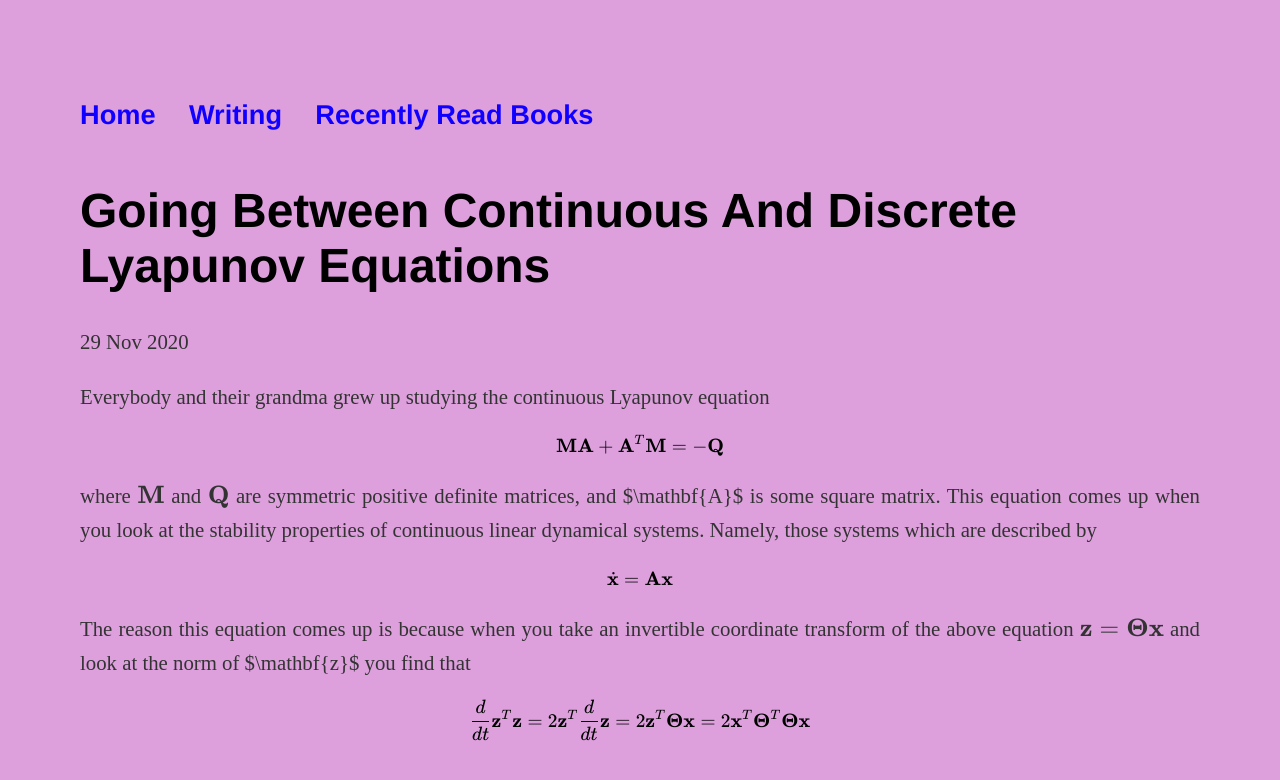
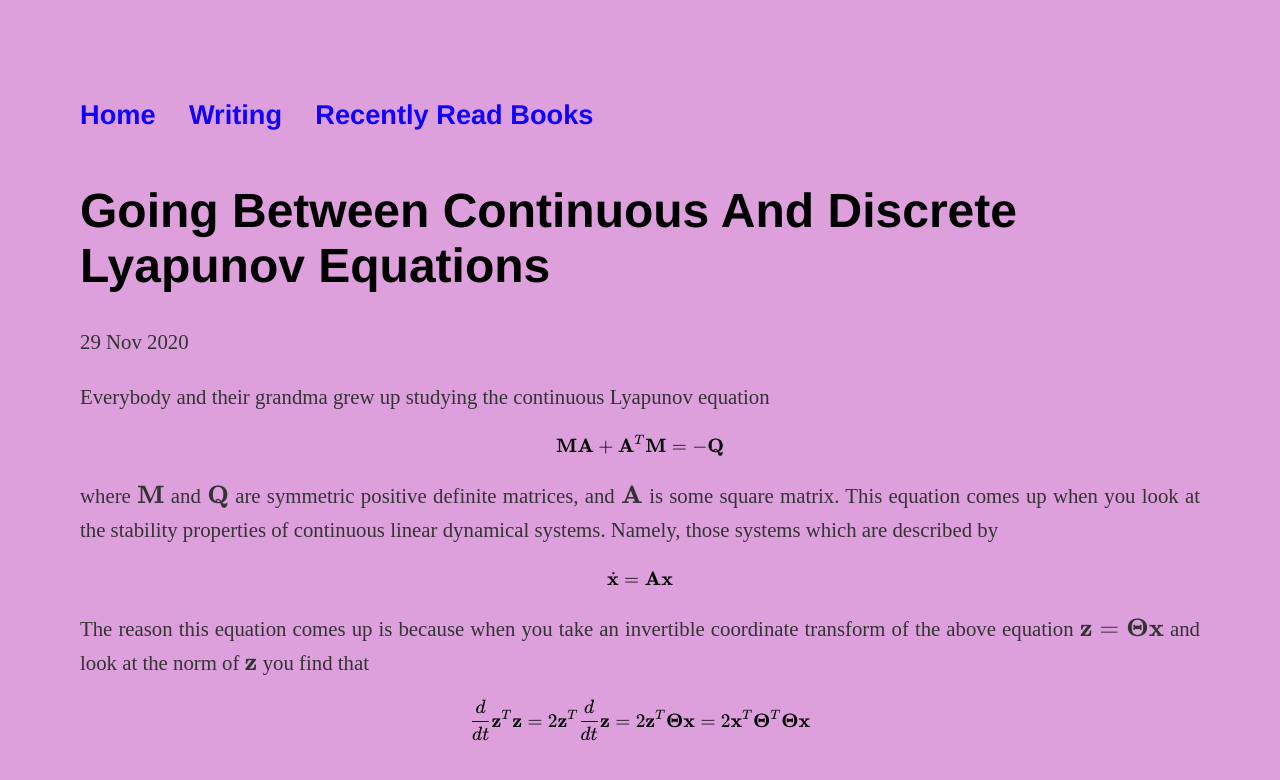
Before and after one commit to kozleo/kozleo.github.io, a Jekyll site: the page built from _posts/2020-11-29-Going-Between-Continuous-and-Discrete-Lyapunov-Equations.md, in a window 1280 px wide. Shown: the top 780 px of the page. Built offline with Jekyll 4.4.1, drawn with Linux system fonts in a browser that asks for light colours; our own code applies the rules of GitHub Pages for plain Markdown files.

```diff
--- a/_posts/2020-11-29-Going-Between-Continuous-and-Discrete-Lyapunov-Equations.md
+++ b/_posts/2020-11-29-Going-Between-Continuous-and-Discrete-Lyapunov-Equations.md
@@ -2,10 +2,10 @@ Everybody and their grandma grew up studying the continuous Lyapunov equation
 
 $$\mathbf{M}\mathbf{A} + \mathbf{A}^T\mathbf{M} = -\mathbf{Q}$$
 
-where $$\mathbf{M}$$ and $$\mathbf{Q}$$ are symmetric positive definite matrices, and $\mathbf{A}$ is some square matrix. This equation comes up when you look at the stability properties of continuous linear dynamical systems. Namely, those systems which are described by
+where $$\mathbf{M}$$ and $$\mathbf{Q}$$ are symmetric positive definite matrices, and $$\mathbf{A}$$ is some square matrix. This equation comes up when you look at the stability properties of continuous linear dynamical systems. Namely, those systems which are described by
 
 $$\dot{\mathbf{x}} = \mathbf{A}\mathbf{x}$$
 
-The reason this equation comes up is because when you take an invertible coordinate transform of the above equation $$\mathbf{z} = \mathbf{\Theta}\mathbf{x}$$ and look at the norm of $\mathbf{z}$ you find that
+The reason this equation comes up is because when you take an invertible coordinate transform of the above equation $$\mathbf{z} = \mathbf{\Theta}\mathbf{x}$$ and look at the norm of $$\mathbf{z}$$ you find that
 
 $$\frac{d}{dt}\mathbf{z}^T\mathbf{z} = 2\mathbf{z}^T\frac{d}{dt}\mathbf{z} = 2\mathbf{z}^T\mathbf{\Theta}\mathbf{x} = 2\mathbf{x}^T\mathbf{\Theta}^T\mathbf{\Theta}\mathbf{x}$$
```
